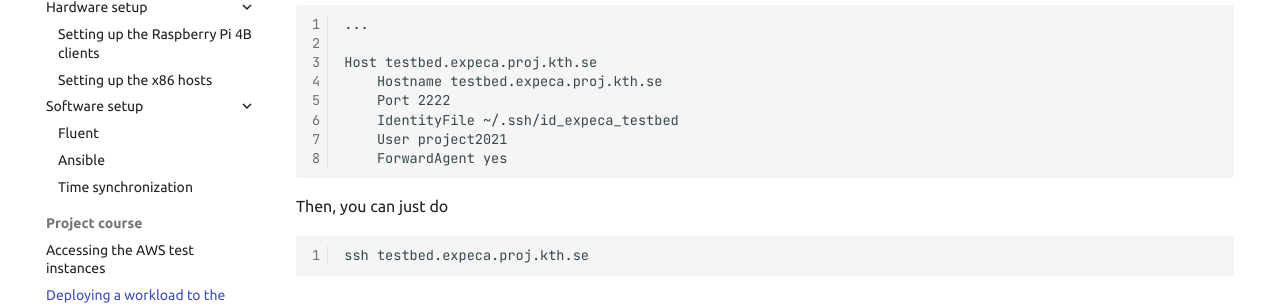
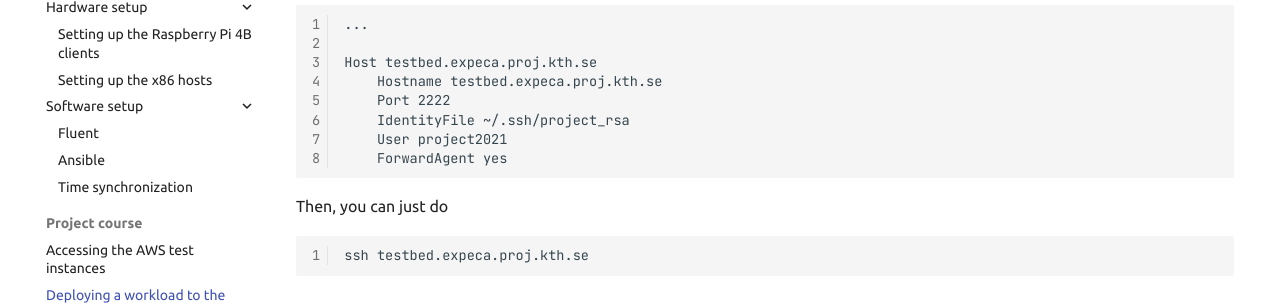
Before and after one commit to KTH-EXPECA/devdocs, an MkDocs documentation site: the page built from docs/tutorials/project_course/deploying.md, in a window 1280 px wide and 900 px high, scrolled down 5185 px. Shown: the part 149-454 px from the top of the window. Built offline with MkDocs 1.6.1 and Material for MkDocs 9.7.7, drawn with Linux system fonts in a browser that asks for light colours; comment, search, counter and statistics services are not loaded.

Commit message:
key name

````diff
--- a/docs/tutorials/project_course/deploying.md
+++ b/docs/tutorials/project_course/deploying.md
@@ -229,7 +229,7 @@ Alternatively, you can put this configuration into your `~/.ssh/config` file for
 Host testbed.expeca.proj.kth.se
     Hostname testbed.expeca.proj.kth.se
     Port 2222
-    IdentityFile ~/.ssh/id_expeca_testbed
+    IdentityFile ~/.ssh/project_rsa
     User project2021
     ForwardAgent yes
 ```
````
